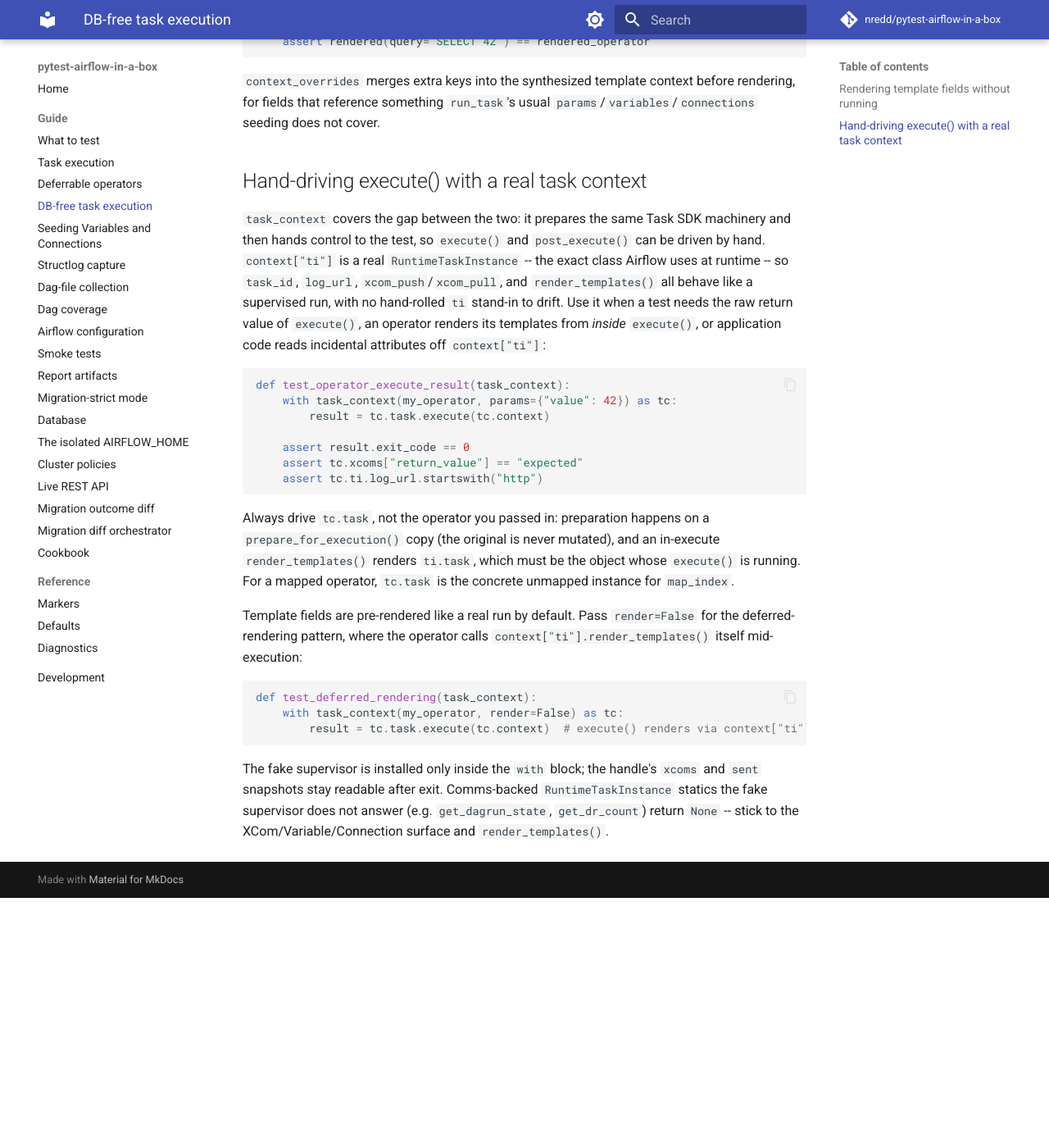
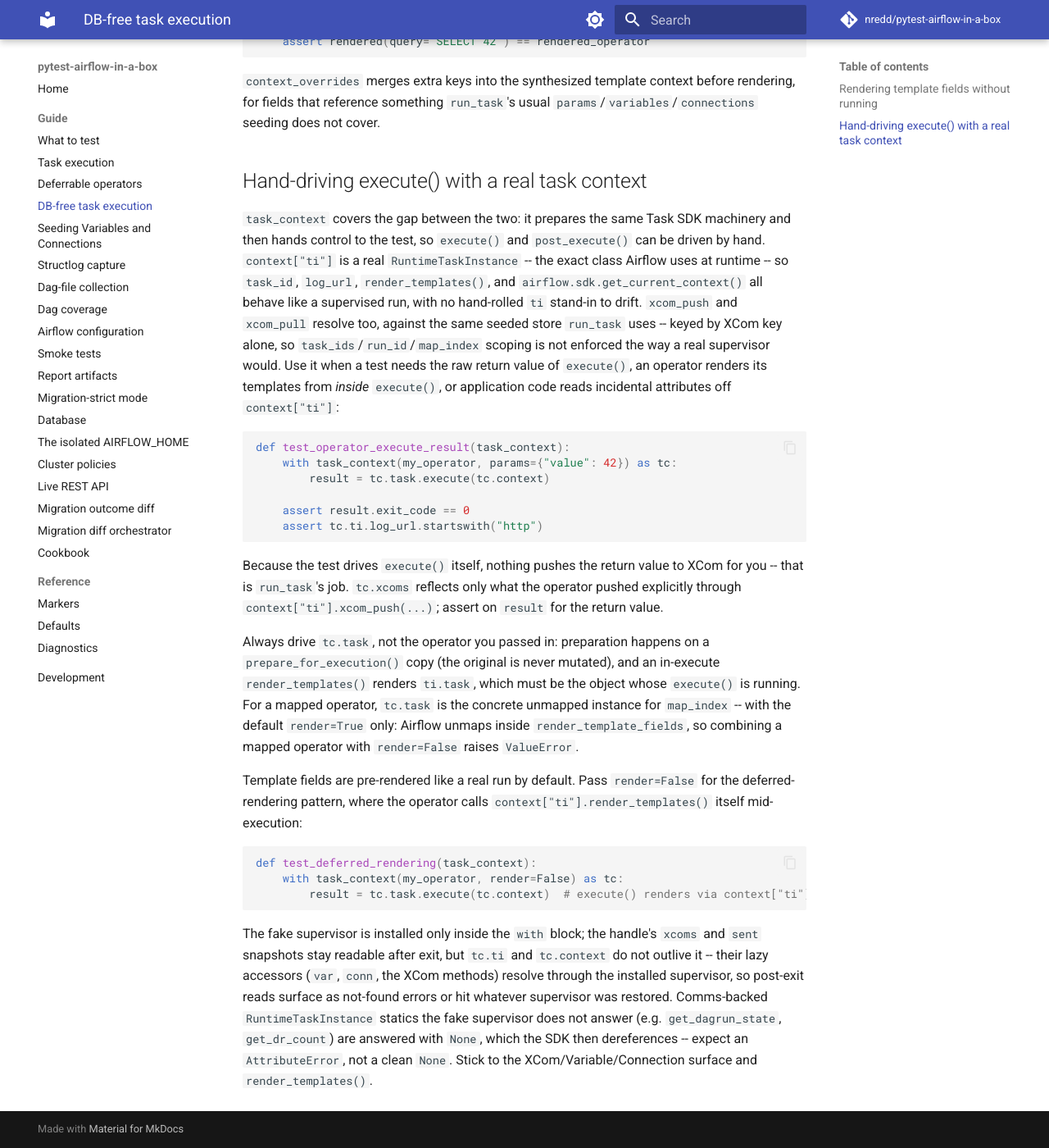
Before and after one commit to nredd/pytest-airflow-in-a-box, an MkDocs documentation site: the page built from docs/guide/db-free-execution.md, in a window 1280 px wide and 1400 px high, scrolled down 1074 px. Shown: the whole window at 82% size. Built offline with MkDocs 1.6.1 and Material for MkDocs 9.7.7, drawn with Linux system fonts in a browser that asks for light colours; comment, search, counter and statistics services are not loaded; before the commit the page ends 2169 px from its top, so only the background shows below that.

Commit message:
Address review findings on the task_context fixture
Changes:
- Wrap the yielded block in `set_current_context(context)` so hand-driven `execute()` bodies can call `airflow.sdk.get_current_context()`, and require the symbol in `_V3_REQUIRED_SYMBOLS`
- Reject `render=False` for a mapped operator with an actionable `ValueError` -- unmapping happens inside `render_template_fields`, which `render=False` skips
- Render through `ti.render_templates()` instead of the operator's `render_template_fields` so `ti.is_mapped` matches a supervised run
- Reimplement `render_task_in_process` on top of `task_context_in_process` to keep one copy of the release-sensitive prepare/render sequence
- Fix the docs: drop the `return_value` XCom claim from the example, scope the XCom-fidelity and mapped-operator claims, document the post-exit accessor contract and that unanswered comms statics raise `AttributeError`, and repoint the cookbook lead-in
- Add `task_context` to the `AGENTS.md` fixtures line and `Returns:` sections to the handle properties

Co-Authored-By: Claude Fable 5 <noreply@anthropic.com>

````diff
--- a/docs/guide/db-free-execution.md
+++ b/docs/guide/db-free-execution.md
@@ -56,8 +56,11 @@ seeding does not cover.
 `task_context` covers the gap between the two: it prepares the same Task SDK machinery and
 then hands control to the test, so `execute()` and `post_execute()` can be driven by hand.
 `context["ti"]` is a real `RuntimeTaskInstance` -- the exact class Airflow uses at runtime --
-so `task_id`, `log_url`, `xcom_push`/`xcom_pull`, and `render_templates()` all behave like a
-supervised run, with no hand-rolled `ti` stand-in to drift. Use it when a test needs the raw
+so `task_id`, `log_url`, `render_templates()`, and `airflow.sdk.get_current_context()` all
+behave like a supervised run, with no hand-rolled `ti` stand-in to drift. `xcom_push` and
+`xcom_pull` resolve too, against the same seeded store `run_task` uses -- keyed by XCom key
+alone, so `task_ids`/`run_id`/`map_index` scoping is not enforced the way a real supervisor
+would. Use it when a test needs the raw
 return value of `execute()`, an operator renders its templates from *inside* `execute()`, or
 application code reads incidental attributes off `context["ti"]`:
 
@@ -67,14 +70,20 @@ def test_operator_execute_result(task_context):
         result = tc.task.execute(tc.context)
 
     assert result.exit_code == 0
-    assert tc.xcoms["return_value"] == "expected"
     assert tc.ti.log_url.startswith("http")
 ```
+
+Because the test drives `execute()` itself, nothing pushes the return value to XCom for
+you -- that is `run_task`'s job. `tc.xcoms` reflects only what the operator pushed
+explicitly through `context["ti"].xcom_push(...)`; assert on `result` for the return
+value.
 
 Always drive `tc.task`, not the operator you passed in: preparation happens on a
 `prepare_for_execution()` copy (the original is never mutated), and an in-execute
 `render_templates()` renders `ti.task`, which must be the object whose `execute()` is
-running. For a mapped operator, `tc.task` is the concrete unmapped instance for `map_index`.
+running. For a mapped operator, `tc.task` is the concrete unmapped instance for `map_index`
+-- with the default `render=True` only: Airflow unmaps inside `render_template_fields`, so
+combining a mapped operator with `render=False` raises `ValueError`.
 
 Template fields are pre-rendered like a real run by default. Pass `render=False` for the
 deferred-rendering pattern, where the operator calls `context["ti"].render_templates()`
@@ -87,6 +96,10 @@ def test_deferred_rendering(task_context):
 ```
 
 The fake supervisor is installed only inside the `with` block; the handle's `xcoms` and
-`sent` snapshots stay readable after exit. Comms-backed `RuntimeTaskInstance` statics the
-fake supervisor does not answer (e.g. `get_dagrun_state`, `get_dr_count`) return `None` --
-stick to the XCom/Variable/Connection surface and `render_templates()`.
+`sent` snapshots stay readable after exit, but `tc.ti` and `tc.context` do not outlive it --
+their lazy accessors (`var`, `conn`, the XCom methods) resolve through the installed
+supervisor, so post-exit reads surface as not-found errors or hit whatever supervisor was
+restored. Comms-backed `RuntimeTaskInstance` statics the
+fake supervisor does not answer (e.g. `get_dagrun_state`, `get_dr_count`) are answered with
+`None`, which the SDK then dereferences -- expect an `AttributeError`, not a clean `None`.
+Stick to the XCom/Variable/Connection surface and `render_templates()`.
````
Also changed, not shown: AGENTS.md (+2 -2 lines), docs/guide/cookbook.md (+4 -3 lines), 5 other files.
